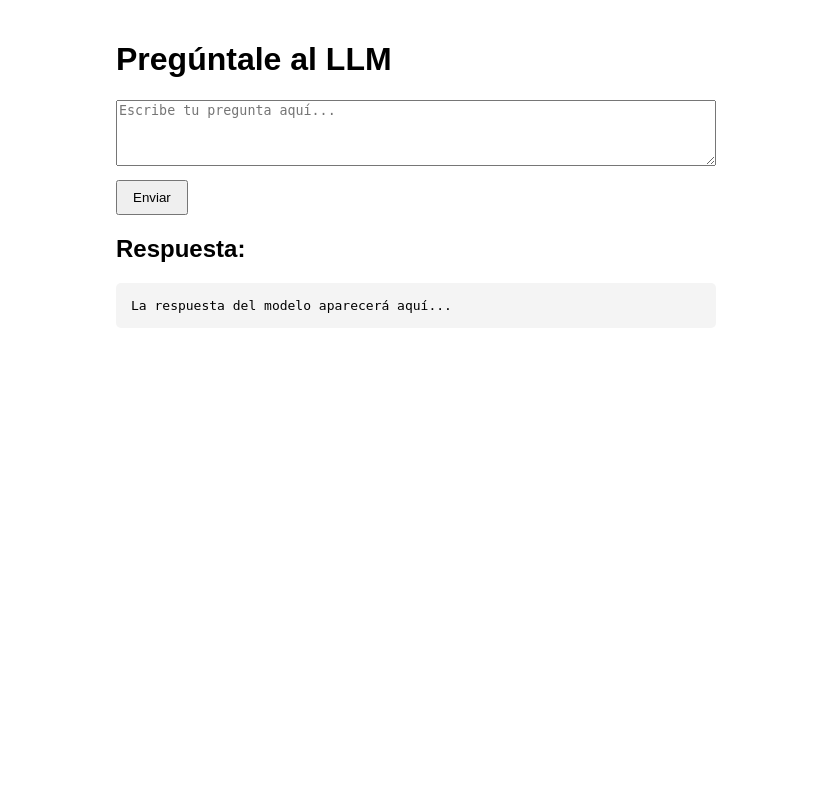
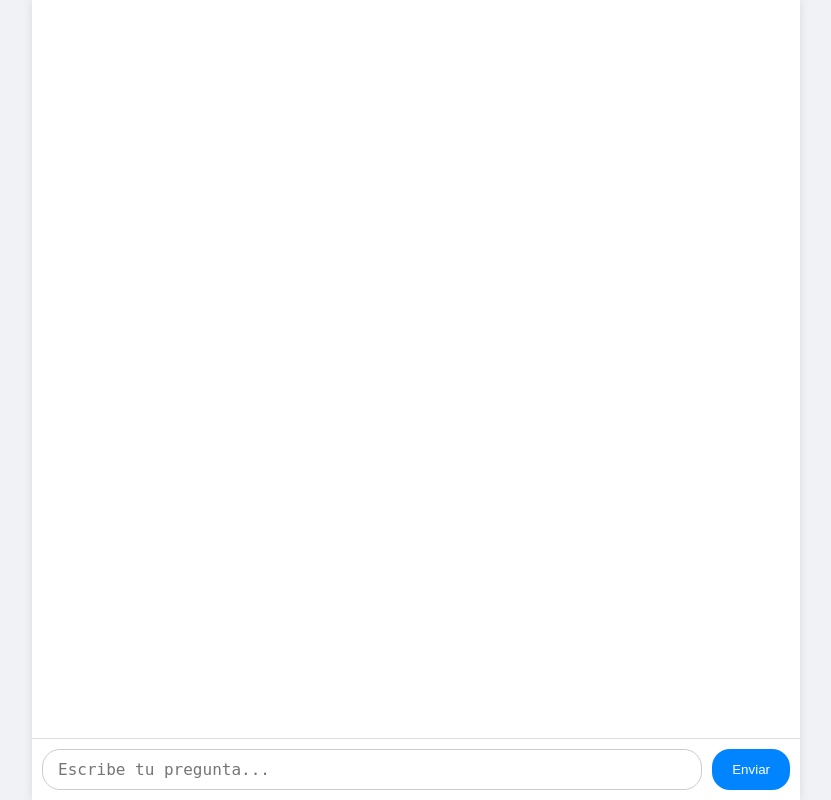
Before and after one commit to libredesarrollo/01-jan-chat, a Flask app: template templates/form.html in a window 1280 px wide. Shown: the whole page, without its empty margins (224-1055 px from the left). Run offline with Flask 3, Linux system fonts and the light colour scheme; the template is opened without the code that fills it, so the values that code supplies are empty.

Commit message:
refactorizacion, modular controladores, y form.html preservar chat

```diff
--- a/app.py
+++ b/app.py
@@ -1,88 +1,17 @@
-from flask import Flask, jsonify, request, render_template
-import requests
+from flask import Flask, redirect, url_for
+
+# Importamos el Blueprint desde nuestro nuevo módulo de rutas
+from chat_routes import chat_bp
 
 app = Flask(__name__)
 
+# Registramos el Blueprint en la aplicación. Todas las rutas definidas
+# en chat_bp (como /ask y /ask-image) ahora son parte de la app.
+app.register_blueprint(chat_bp)
+
 @app.route('/')
-def hello_world():
-    # Ahora renderiza el archivo form.html desde la carpeta /templates
-    return render_template('form.html')
-
-@app.route("/ask", methods=['GET', 'POST'])
-def ask_model():
-    if request.method == 'GET':
-        return "Por favor, usa el formulario en la página de inicio para hacer una pregunta."
-
-    headers = {
-        "Content-Type": "application/json",
-        "Authorization": "Bearer 12345"
-    }
-
-    # Obtenemos el prompt del cuerpo JSON de la petición
-    prompt = request.json.get("prompt", "Tell me a joke.")
-
-    # Cuerpo de la petición
-    data = {
-        "model": "gemma-3-12b-it-IQ4_XS",
-        "messages": [
-            #   {"role": "user", "content": request.form.get("prompt", "Tell me a joke.")}
-            {"role": "user", "content": prompt}
-        ]
-    }
-
-    try:
-        # URL del servidor local de Jan.AI
-        url = "http://127.0.0.1:1337/v1/chat/completions"
-
-        # Hacemos la petición POST
-        response = requests.post(url, headers=headers, json=data, stream=False) # stream=False para respuestas completas
-
-        # Si responde con éxito
-        if response.status_code == 200:
-            return jsonify(response.json())
-        else:
-            return jsonify({
-                "error": f"Server responded with {response.status_code}",
-                "body": response.text
-            }), response.status_code
-    except Exception as e:
-        return jsonify({"error": str(e)}), 500
-
-@app.route("/ask-image", methods=["GET"])
-def ask_model_image():
-    data = {
-        "model": "gemma-3-4b-it-IQ4_XS",
-        "messages": [
-            {
-                "role": "user",
-                "content": [
-                    {"type": "text", "text": "Describe this image."},
-                    {
-                        "type": "image_url",
-                        "image_url": {
-                            "url": "https://cdn.pixabay.com/photo/2025/09/12/15/10/small-copper-9830647_1280.jpg"
-                        }
-                    }
-                ]
-            }
-        ]
-    }
-
-    headers = {
-        "Content-Type": "application/json",
-        "Authorization": "Bearer 12345"
-    }
-
-    response = requests.post(
-        "http://127.0.0.1:1337/v1/chat/completions",
-        headers=headers,
-        json=data
-    )
-
-    return jsonify({
-        "error": f"Server responded with {response.status_code}",
-        "body": response.text
-    })
+def index():
+    return redirect(url_for('chat_bp.ask_model'))
 
 if __name__ == '__main__':
     app.run(debug=True, host="0.0.0.0", port=5050)
--- a/templates/form.html
+++ b/templates/form.html
@@ -3,49 +3,145 @@
 <head>
     <meta charset="UTF-8">
     <meta name="viewport" content="width=device-width, initial-scale=1.0">
-    <title>Ask the LLM (Fetch)</title>
+    <title>Chat con el LLM</title>
     <style>
-        body { font-family: sans-serif; max-width: 600px; margin: auto; padding: 20px; }
-        textarea { width: 100%; box-sizing: border-box; }
-        button { margin-top: 10px; padding: 8px 15px; }
-        #response-output {
-            margin-top: 20px;
-            padding: 15px;
-            background-color: #f4f4f4;
-            border-radius: 5px;
-            white-space: pre-wrap; /* Para respetar saltos de línea */
+        html, body {
+            height: 100%;
+            margin: 0;
+            padding: 0;
+            font-family: sans-serif;
+            background-color: #f0f2f5;
+        }
+        #chat-container {
+            display: flex;
+            flex-direction: column;
+            height: 100vh;
+            max-width: 768px;
+            margin: auto;
+            background-color: white;
+            box-shadow: 0 0 10px rgba(0,0,0,0.1);
+        }
+        #message-list {
+            flex-grow: 1;
+            overflow-y: auto;
+            padding: 20px;
+            display: flex;
+            flex-direction: column;
+        }
+        .message {
+            padding: 10px 15px;
+            border-radius: 18px;
+            margin-bottom: 10px;
+            max-width: 80%;
+            line-height: 1.4;
+            white-space: pre-wrap;
+        }
+        .user-message {
+            background-color: #0084ff;
+            color: white;
+            align-self: flex-end;
+        }
+        .ai-message {
+            background-color: #e4e6eb;
+            color: #050505;
+            align-self: flex-start;
+        }
+        .error-message {
+            background-color: #ffebee;
+            color: #c62828;
+            align-self: center;
+        }
+        #input-area {
+            display: flex;
+            padding: 10px;
+            border-top: 1px solid #ddd;
+            background-color: #fff;
+        }
+        #prompt-input {
+            flex-grow: 1;
+            border: 1px solid #ccc;
+            border-radius: 18px;
+            padding: 10px 15px;
+            resize: none;
+            font-size: 1rem;
+            margin-right: 10px;
+        }
+        #submit-btn {
+            padding: 10px 20px;
+            border: none;
+            background-color: #0084ff;
+            color: white;
+            border-radius: 18px;
+            cursor: pointer;
         }
     </style>
 </head>
 <body>
-    <h1>Pregúntale al LLM</h1>
-
-    <textarea id="prompt-input" rows="4" placeholder="Escribe tu pregunta aquí..."></textarea>
-    <br>
-    <button id="submit-btn">Enviar</button>
-
-    <h2>Respuesta:</h2>
-    <pre id="response-output">La respuesta del modelo aparecerá aquí...</pre>
+    <div id="chat-container">
+        <div id="message-list">
+            <!-- Los mensajes aparecerán aquí -->
+        </div>
+        <div id="input-area">
+            <textarea id="prompt-input" rows="1" placeholder="Escribe tu pregunta..."></textarea>
+            <button id="submit-btn">Enviar</button>
+        </div>
+    </div>
 
     <script>
-        document.getElementById('submit-btn').addEventListener('click', async () => {
-            const promptInput = document.getElementById('prompt-input');
-            const responseOutput = document.getElementById('response-output');
-            const prompt = promptInput.value;
+        const submitBtn = document.getElementById('submit-btn');
+        const promptInput = document.getElementById('prompt-input');
+        const messageList = document.getElementById('message-list');
 
-            if (!prompt.trim()) {
-                responseOutput.textContent = 'Por favor, escribe una pregunta.';
-                return;
+        // Array para mantener el historial de la conversación
+        let chatHistory = [];
+
+        const saveHistory = () => {
+            localStorage.setItem('chatHistory', JSON.stringify(chatHistory));
+        };
+
+        const addMessage = (text, sender, addToHistory = true) => {
+            const messageElement = document.createElement('div');
+            messageElement.classList.add('message', `${sender}-message`);
+            messageElement.textContent = text;
+            messageList.appendChild(messageElement);
+            // Scroll automático al último mensaje
+            messageList.scrollTop = messageList.scrollHeight;
+
+            if (addToHistory) {
+                chatHistory.push({ text, sender });
+                saveHistory();
             }
+            return messageElement;
+        };
 
-            responseOutput.textContent = 'Pensando...';
+        const loadHistory = () => {
+            const savedHistory = localStorage.getItem('chatHistory');
+            if (savedHistory) {
+                chatHistory = JSON.parse(savedHistory);
+                chatHistory.forEach(msg => addMessage(msg.text, msg.sender, false));
+            }
+        };
+
+        const handleSend = async () => {
+            const prompt = promptInput.value.trim();
+            if (!prompt) return;
+
+            addMessage(prompt, 'user'); // Esto ya guarda el mensaje del usuario
+            promptInput.value = '';
+            const thinkingMessage = addMessage('Pensando...', 'ai', false); // Mensaje temporal, no guardar
 
             try {
                 const response = await fetch('/ask', {
                     method: 'POST',
                     headers: { 'Content-Type': 'application/json' },
-                    body: JSON.stringify({ prompt: prompt })
+                    // Enviamos el historial para que el LLM tenga contexto
+                    body: JSON.stringify({
+                        messages: chatHistory.map(msg => ({ role: msg.sender, content: msg.text }))
+                    })
                 });
+
+                // Eliminar el mensaje "Pensando..."
+                messageList.removeChild(thinkingMessage);
 
                 const data = await response.json();
 
@@ -54,11 +150,24 @@
                 }
 
                 const messageContent = data.choices[0].message.content;
-                responseOutput.textContent = messageContent;
+                addMessage(messageContent, 'ai'); // Esto guarda la respuesta de la IA
             } catch (error) {
-                responseOutput.textContent = `Error al contactar al servidor: ${error.message}`;
+                // Eliminar el mensaje "Pensando..." y mostrar error
+                messageList.removeChild(thinkingMessage);
+                addMessage(`Error: ${error.message}`, 'error', false);
+            }
+        };
+
+        submitBtn.addEventListener('click', handleSend);
+        promptInput.addEventListener('keydown', (event) => {
+            if (event.key === 'Enter' && !event.shiftKey) {
+                event.preventDefault(); // Evita el salto de línea
+                handleSend();
             }
         });
+
+        // Cargar el historial cuando la página se carga por primera vez
+        loadHistory();
     </script>
 </body>
 </html>
```
Also changed, not shown: chat_routes.py (added, +46 -0 lines), llm_service.py (added, +33 -0 lines).
